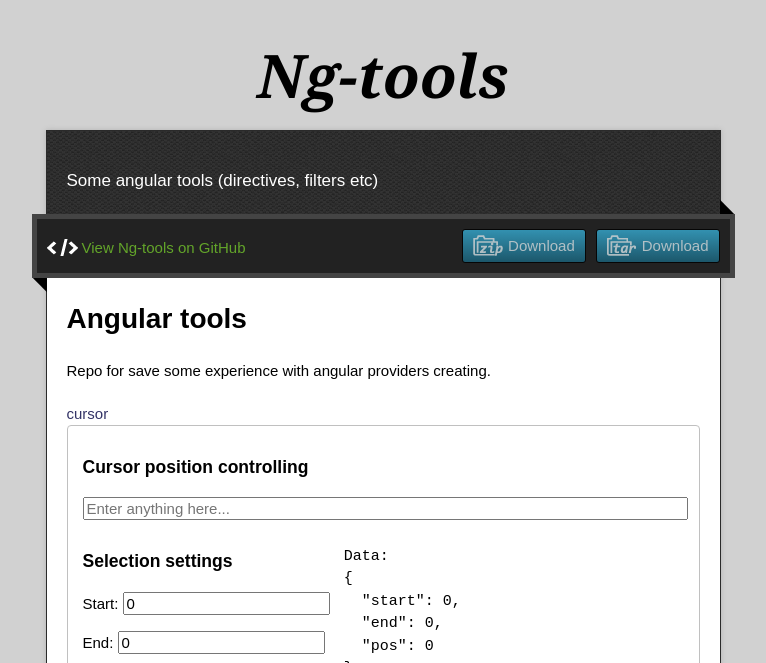
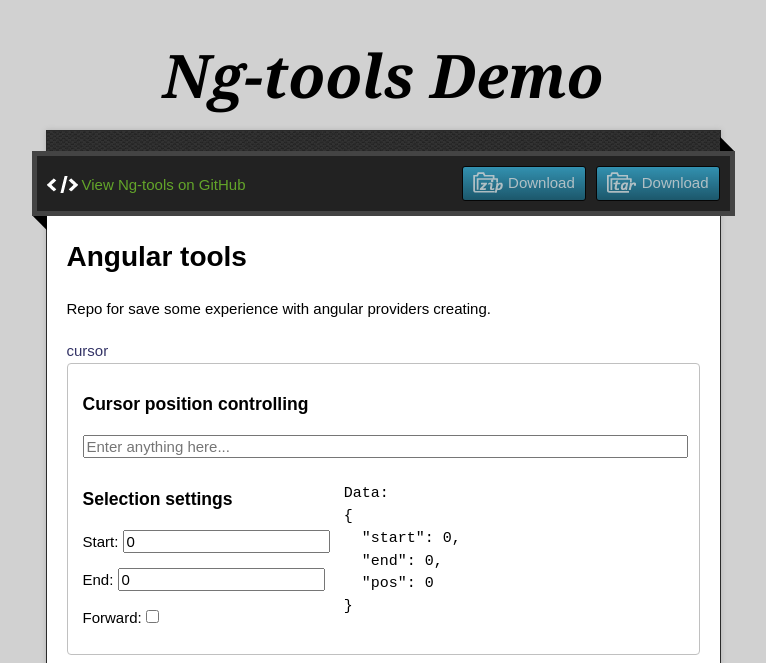
Before and after one commit to vpArth/ng-tools, a website: page index.html in a window 1280 px wide. Shown: the top 663 px of the page, without its empty margins (257-1023 px from the left). Drawn offline with nearby package versions, Linux system fonts and the light colour scheme; files that its build step writes are made by us from their sources.

```diff
--- a/index.html
+++ b/index.html
@@ -35,10 +35,9 @@
 
   <div class="wrapper">
     <header>
-      <h1 class="title">Ng-tools</h1>
+      <h1 class="title">Ng-tools Demo</h1>
     </header>
     <div id="container">
-      <p class="tagline">Some angular tools (directives, filters etc)</p>
       <div id="main" role="main">
         <div class="download-bar">
         <div class="inner">
```
Also changed, not shown: README.md, dist/arth.js, dist/arth.min.js.
